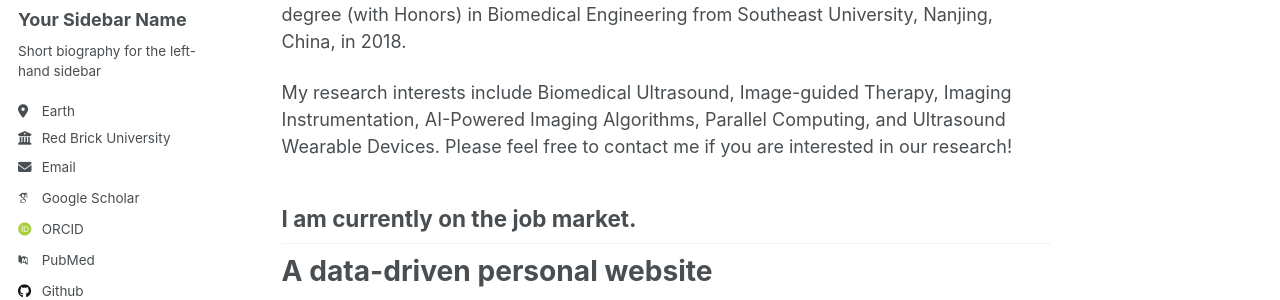
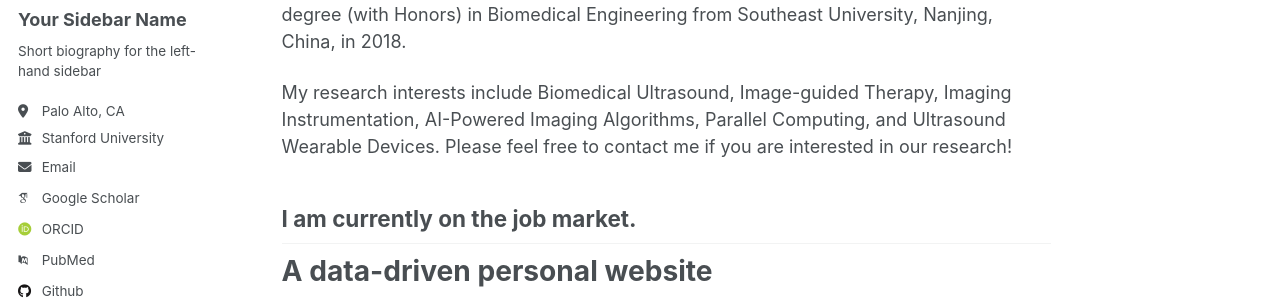
Before and after one commit to NingLu-Ultrasound/ninglu-ultrasound.github.io, a Jekyll site: the page built from _pages/about.md, in a window 1280 px wide. Shown: the part 282-582 px from the top of the page. Built offline with Jekyll 4.4.1, drawn with Linux system fonts in a browser that asks for light colours; some web fonts are replaced.

Commit message:
Update _config.yml

```diff
--- a/_config.yml
+++ b/_config.yml
@@ -25,8 +25,8 @@ author:
   name             : "Your Sidebar Name"
   pronouns         : # example: "she/her"
   bio              : "Short biography for the left-hand sidebar"
-  location         : "Earth"
-  employer         : "Red Brick University"
+  location         : "Palo Alto, CA"
+  employer         : "Stanford University"
   uri              : # URL
   email            : "none@example.org"
 
```
